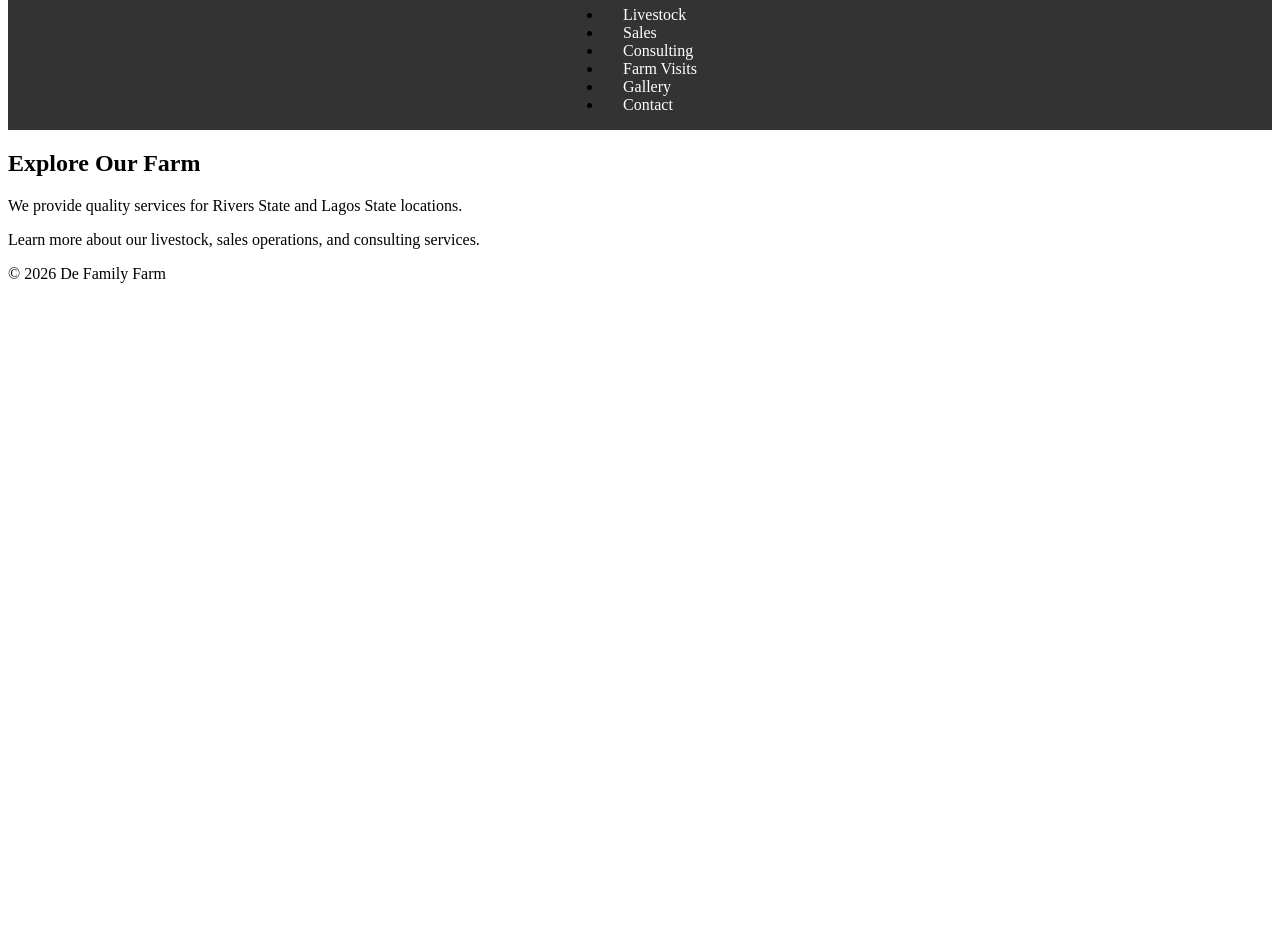
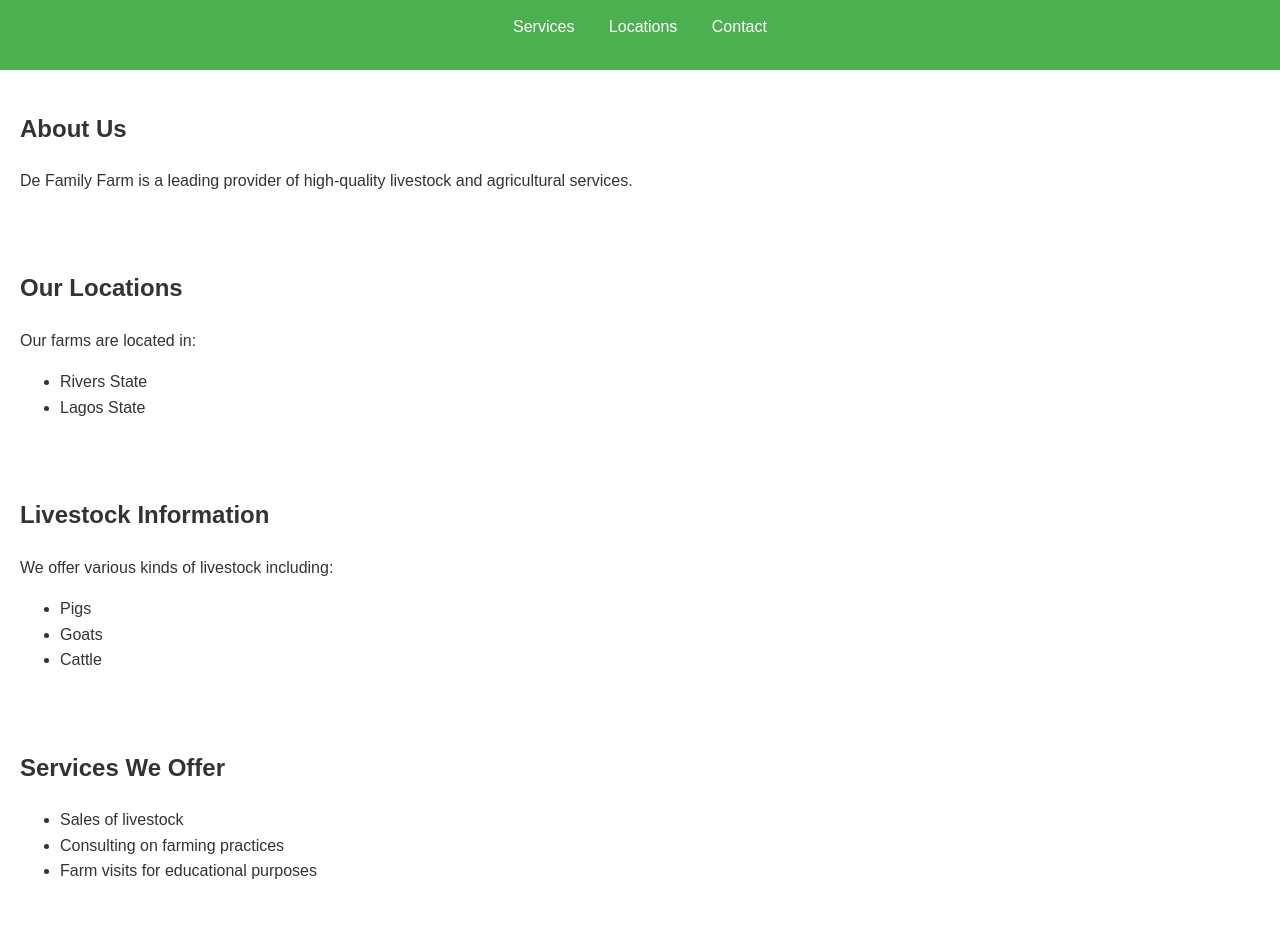
Before and after one commit to oliverhislop56-web/oliverhislop56, a plain HTML site: page index.html in a window 1280 px wide. Shown: the part 90-1032 px from the top of the page. Before the commit the page ends 800 px from the top, so only its background shows below. Drawn offline with Linux system fonts and the light colour scheme.

Commit message:
Updated index.html with complete details about De Family Farm

```diff
--- a/index.html
+++ b/index.html
@@ -3,32 +3,90 @@
 <head>
     <meta charset="UTF-8">
     <meta name="viewport" content="width=device-width, initial-scale=1.0">
-    <title>De Family Farm Homepage</title>
-    <link rel="stylesheet" href="styles.css">
+    <title>De Family Farm</title>
+    <style>
+        body {
+            font-family: Arial, sans-serif;
+            line-height: 1.6;
+            margin: 0;
+            padding: 0;
+            color: #333;
+        }
+        header {
+            background: #4CAF50;
+            color: #fff;
+            padding: 10px 20px;
+            text-align: center;
+        }
+        nav {
+            margin: 20px 0;
+        }
+        nav a {
+            margin: 0 15px;
+            color: #fff;
+            text-decoration: none;
+        }
+        section {
+            padding: 20px;
+        }
+        footer {
+            background: #333;
+            color: #fff;
+            text-align: center;
+            position: relative;
+            bottom: 0;
+            width: 100%;
+            padding: 10px 0;
+        }
+    </style>
 </head>
 <body>
 <header>
     <h1>Welcome to De Family Farm</h1>
     <nav>
-            <ul>
-                <li><a href="livestock.html">Livestock</a></li>
-                <li><a href="sales.html">Sales</a></li>
-                <li><a href="consulting.html">Consulting</a></li>
-                <li><a href="farm-visits.html">Farm Visits</a></li>
-                <li><a href="gallery.html">Gallery</a></li>
-                <li><a href="contact.html">Contact</a></li>
-            </ul>
+        <a href="#services">Services</a>
+        <a href="#locations">Locations</a>
+        <a href="#contact">Contact</a>
     </nav>
 </header>
-    <main>
-        <section>
-            <h2>Explore Our Farm</h2>
-            <p>We provide quality services for Rivers State and Lagos State locations.</p>
-            <p>Learn more about our livestock, sales operations, and consulting services.</p>
+<section id="about">
+    <h2>About Us</h2>
+    <p>De Family Farm is a leading provider of high-quality livestock and agricultural services.</p>
 </section>
-    </main>
+<section id="locations">
+    <h2>Our Locations</h2>
+    <p>Our farms are located in:</p>
+    <ul>
+        <li>Rivers State</li>
+        <li>Lagos State</li>
+    </ul>
+</section>
+<section id="livestock">
+    <h2>Livestock Information</h2>
+    <p>We offer various kinds of livestock including:</p>
+    <ul>
+        <li>Pigs</li>
+        <li>Goats</li>
+        <li>Cattle</li>
+    </ul>
+</section>
+<section id="services">
+    <h2>Services We Offer</h2>
+    <ul>
+        <li>Sales of livestock</li>
+        <li>Consulting on farming practices</li>
+        <li>Farm visits for educational purposes</li>
+    </ul>
+</section>
+<section id="contact">
+    <h2>Contact Us</h2>
+    <p>For inquiries, reach out to us:</p>
+    <p>Phone: <strong>09158689138</strong></p>
+    <p>WhatsApp: <strong>07033445854</strong></p>
+    <p>Email: <strong>akeem.fatai15@gmail.com</strong></p>
+</section>
 <footer>
-        <p>&copy; 2026 De Family Farm</p>
+    <p>&copy; 2026 De Family Farm. All Rights Reserved.</p>
 </footer>
 </body>
 </html>
```
Lines whose indentation alone changed are shown as unchanged.
